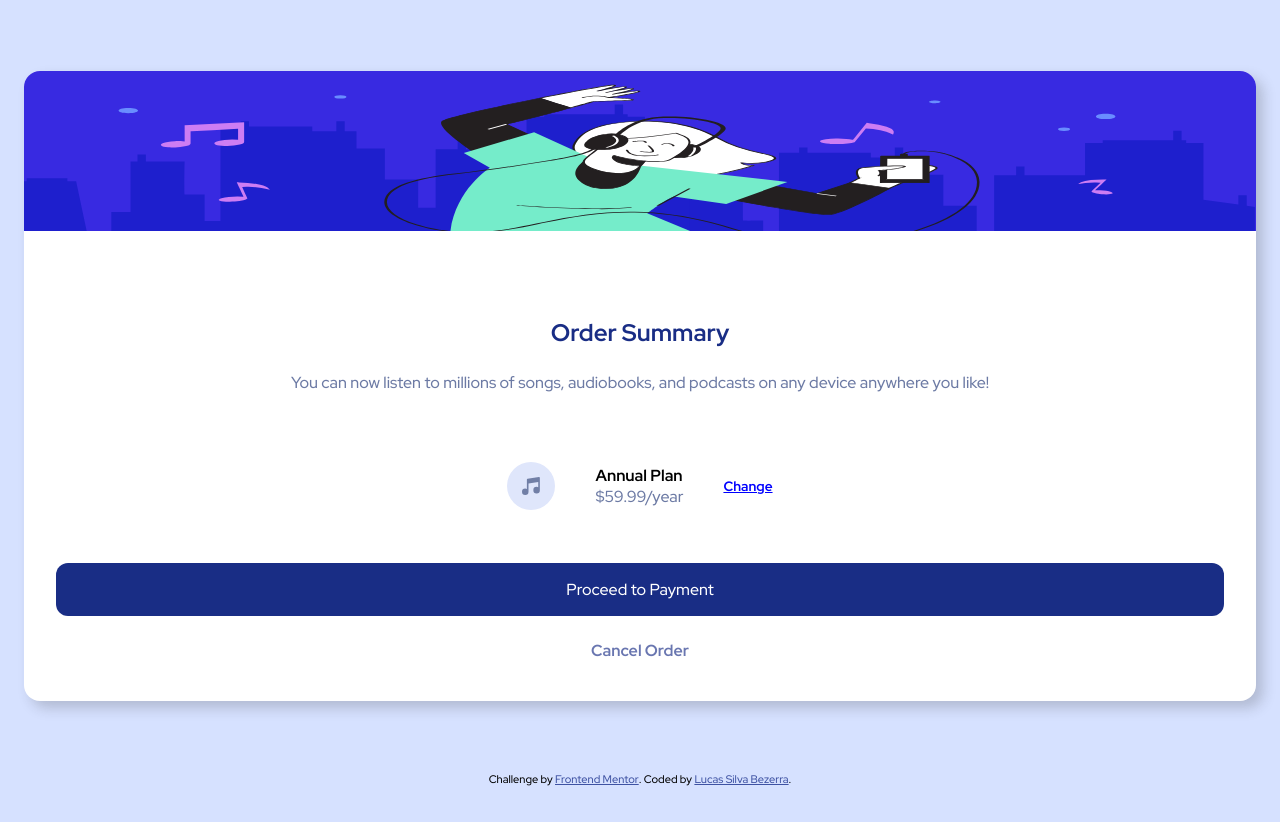
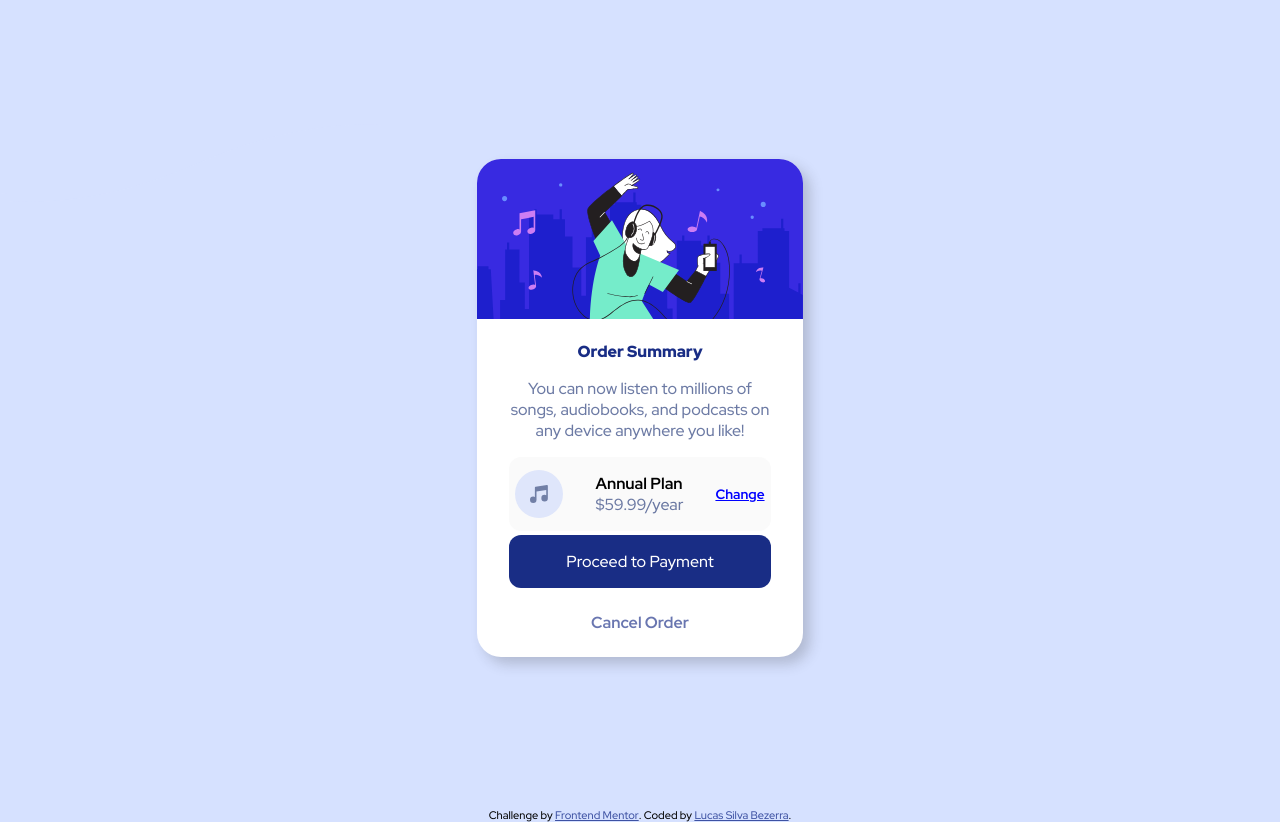
Before and after one commit to Luk6sssDev/Order-summary-component, a plain HTML site: page index.html in a window 1280 px wide. Drawn offline with Linux system fonts and the light colour scheme.

Commit message:
secondUptade

```diff
--- a/index.html
+++ b/index.html
@@ -14,21 +14,27 @@
   <title>Frontend Mentor | Order summary card</title>
 
   <!-- Feel free to remove these styles or customise in your own stylesheet 👍 -->
-  <link rel="stylesheet" href="style.css">
+  <link rel="stylesheet" href="styles/style.css">
 </head>
 
 <body>
 
-  <main id="container">
-    <section id="header">
-      <div>
+  <div id="container">
+
+    <div id="content">
+
+      <div id="card-order">
+
+
+        <div id="card-header">
+          <span>
             <img class="img-header" src="images/illustration-hero.svg" alt="">
+          </span>
         </div>
-    </section>
 
-    <section id="content">
-      <div class="text">
-        <h1 class="title">Order Summary</h1>
+        <div id="card-body">
+          <div class="card-text">
+            <h2 class="title">Order Summary</h2>
 
             <p class="subtitle"> You can now listen to millions of songs, audiobooks, and podcasts on any
               device anywhere you like!</p>
@@ -37,7 +43,7 @@
           <div class="box-anual-plan">
             <img src="images/icon-music.svg" alt="Icon music">
             <div class="annual-value">
-          <p>Annual Plan</p>
+              <h3>Annual Plan</h3>
               <p class="value">$59.99/year</p>
             </div>
             <a href="#" class="change">Change</a>
@@ -47,17 +53,19 @@
             <a href="#" class="button-payment">Proceed to Payment</a>
             <a href="#" class="button-cancel">Cancel Order</a>
           </div>
-    </section>
+        </div>
 
-  </main>
+      </div>
+
+    </div>
+
+  </div>
+  <div class="attribution">
+    Challenge by <a href="https://www.frontendmentor.io?ref=challenge" target="_blank">Frontend Mentor</a>.
+    Coded by <a href="https://github.com/Luk6sssDev" target="_blank">Lucas Silva Bezerra</a>.
+  </div>
 
 
-  <footer>
-    <div class="attribution">
-      Challenge by <a href="https://www.frontendmentor.io?ref=challenge" target="_blank">Frontend Mentor</a>.
-      Coded by <a href="#">Lucas Silva Bezerra</a>.
-  </footer>
-  </div>
 </body>
 
 </html>
--- a/style.css
+++ /dev/null
@@ -1,237 +0,0 @@
-
-
-
-/*The designs were created to the following widths:
-- Mobile: 375px
-- Desktop: 1440px
-
-*/
-
-
-
-
-
-/*====RESET=======*/
-
-* {
-    padding: 0;
-    margin: 0;
-    box-sizing: border-box;
-
-}
-
-img {
-    width: 100%;
-    height: auto;
-}
-
-
-
-
-/*====VARIABLES=======*/
-:root {
-
-
-   /* fonts */
-   font-family: 'Red Hat Display', sans-serif;
-
-}
-
-
-/*====BASE=======*/
-
-body {
-  font: 500 'Red Hat Display', sans-serif ;
-   background-color: #D6E1FF;
-
-}
-
-a {
-  color: hsl(228, 45%, 44%);
-  font-weight: 500;
-}
-
-a:hover {
-  color: hsl(228, 45%, 52%);
-
-}
-
-.attribution a {
-  color: hsl(228, 45%, 44%);
-}
-
-.attribution {
-  font-size: 11px;
-  text-align: center;
-}
-
- /*====LAYOUT=======*/
-
- #container {
-     box-shadow: 7px 7px 13px 0px rgba(50, 50, 50, 0.22);
-
-
-    margin: 4.43rem 1.5rem 4.43rem 1.5rem;
-
-     display: grid;
-
-     border-radius: 1rem;
-     background: white;
-     height: fit-content;
-
- }
-
- #content {
-   padding-right: 2rem;
-   padding-left: 2rem;
-   display: flexbox;
- }
-
- #header {
-   height: 10rem;
-   margin-bottom: 3.375rem ;
-   width: auto;
- }
-
- #header img.img-header{
-  height: 10rem;
-
-
-
- }
-
- .img-header {
-  border-radius: 1rem 1rem 0 0;
-}
-
-#content {
-  height: fit-content;
-  margin-bottom: 1rem;
-}
-
- /*====DIV TEXT=======*/
-
- .text {
-
-  padding: 2rem;
-  align-content: center;
-  text-align: center;
-  margin-bottom: 1rem;
-
-
-
- }
-
-
-h1.title {
-  color: hsl(229, 68%, 31%);
-  margin-bottom: 1.5rem;
- }
-
- p.subtitle {
-  color:hsla(226, 75%, 24%, 0.61);
- }
-
-/*====BOX ANNUAL PLAN=======*/
-.box-anual-plan {
-  display: grid;
-  grid-auto-flow: column;
-
-  gap: 1rem;
-
- margin-bottom: 2rem;
-align-items: center;
-
-justify-content: center;
-}
-
-.box-anual-plan a.change {
-
-  font-size: 0.85rem;
-  color: blue;
-
-  font-weight: 700;
-
-}
-
-.box-anual-plan a.change:hover {
-  color: rgba(20, 20, 248, 0.651);
-
-}
-
-.box-anual-plan img {
-  width: 3rem;
-  height: 3rem;
-}
-
-/*Annual value*/
-
-.annual-value {
-  padding: 1.5rem;
-  display: flexbox;
-    margin-left: rem;
-
-
-}
-
-.box-anual-plan p {
-  font-weight: 600;
-}
-
-.box-anual-plan p.value {
-font-weight: normal;
-color:hsla(226, 75%, 24%, 0.61);;
-}
-
-
-
-/*==== BUTTONS =======*/
-.buttons {
-  align-content: center;
-  text-align: center;
-  display: grid;
-  grid-auto-flow: row;
-
-}
-
-
-.buttons a {
-  align-items: center;
-  text-decoration: none;
-  text-align: center;
-  padding: 1rem;
-  border-radius: .75rem;
-}
-
-.buttons a.button-payment {
-background-color: hsl(229, 68%, 31%) ;
-color: white;
-margin-bottom: 0.5rem;
-
-}
-
-.buttons a.button-payment:hover {
-  background-color: hsla(253, 68%, 41%, 0.705) ;
-  box-shadow: inset 0 0 0.2em hsla(271, 77%, 51%, 0.521), 0 0 0.2em hsla(271, 77%, 51%, 0.486);
-
-
-
-}
-
-.buttons a.button-cancel{
-  color: hsla(229, 68%, 31%, 0.651) ;
-  background-color: rgb(255, 255, 255);
-  font-weight: 700;
-  margin-bottom: .5rem;
-}
-
-.buttons a.button-cancel:hover {
-  color: hsla(229, 84%, 5%, 0.877);
-
-}
-
-/*==== FOOTER =======*/
-
-footer{
-  margin-bottom: 1rem;
-}
--- /dev/null
+++ b/styles/style.css
@@ -0,0 +1,258 @@
+/*====RESET=======*/
+
+* {
+    border: 0;
+    outline: 0;
+    padding: 0;
+    vertical-align: baseline;
+    box-sizing: border-box;
+    font-weight: inherit;
+    font-family: inherit;
+    font-style: inherit;
+    font-size: 100%;
+}
+
+img {
+    width: 100%;
+
+}
+
+/*====VARIABLES=======*/
+
+:root {
+
+    /* fonts */
+    font-family: 'Red Hat Display', sans-serif;
+
+ }
+
+
+/*====BASE=======*/
+
+body, html {
+    font: 500 'Red Hat Display', sans-serif ;
+    background: url('../images/pattern-background-mobile.svg') no-repeat hsl(224, 100%, 92%);
+    height: 100vh;
+    font-size: 16px;
+
+
+  }
+
+  a {
+    color: hsl(228, 45%, 44%);
+    font-weight: 500;
+  }
+
+  a:hover {
+    color: hsl(228, 45%, 52%);
+
+  }
+
+
+/*====LAYOUT=======*/
+
+#container {
+
+    height: 100%;
+    width: 100%;
+    position: relative;
+    display: flex;
+    z-index: 0;
+
+
+}
+
+
+#content {
+    position: relative;
+    display: flex;
+    justify-content: center;
+    align-items: center;
+    height: 100%;
+    width: 100%;
+
+    z-index: 1;
+}
+
+#card-order {
+    position: relative;
+    display: grid;
+    flex-direction: column;
+
+    height: fit-content;
+    width: 20.43rem;
+    background-color: white;
+
+
+    border-radius: 1.5rem;
+    background: white;
+    box-shadow: 7px 7px 13px 0px rgba(50, 50, 50, 0.22);
+
+
+}
+
+
+
+#card-header {
+    height: 10rem;
+    border-radius: 1.5rem 1.5rem 0 0;
+    margin-bottom: 0.5rem;
+
+
+
+}
+
+#card-header span img.img-header{
+    height: 100%;
+    border-radius: 1.5rem 1.5rem 0 0;
+
+   }
+
+   #card-body {
+
+    padding-right: 2rem;
+    padding-left: 2rem;
+
+
+
+}
+
+
+
+
+ /*====DIV TEXT=======*/
+
+ .card-text {
+
+    align-content: center;
+    text-align: center;
+
+
+   }
+
+
+  h2.title {
+    color: hsl(229, 68%, 31%);
+    font-weight: 900;
+
+   }
+
+   p.subtitle {
+    color:hsla(226, 75%, 24%, 0.61);
+   }
+
+  /*====BOX ANNUAL PLAN=======*/
+  .box-anual-plan {
+    display: grid;
+    grid-auto-flow: column;
+    background-color:hsla(0, 0%, 89%, 0.178);
+    border-radius: 0.75rem;
+    padding: -0.5rem;
+
+    gap: 2rem;
+  align-items: center;
+  justify-content: center;
+  margin-bottom: 0.25rem;
+  }
+
+  .box-anual-plan a.change {
+
+    font-size: 0.85rem;
+    color: blue;
+
+    font-weight: 700;
+
+  }
+
+  .box-anual-plan a.change:hover {
+    color: rgba(20, 20, 248, 0.651);
+
+  }
+
+  .box-anual-plan img {
+    width: 3rem;
+    height: 3rem;
+  }
+
+  /*Annual value*/
+
+  .annual-value {
+
+ display: grid;
+ grid-auto-flow: row;
+
+
+  }
+
+  .box-anual-plan h3 {
+    font-weight: 600;
+
+    margin-bottom: -1rem;
+  }
+
+  .box-anual-plan p.value {
+  font-weight: normal;
+  color:hsla(226, 75%, 24%, 0.61);
+
+  }
+
+
+
+  /*==== BUTTONS =======*/
+  .buttons {
+    align-content: center;
+    text-align: center;
+    display: grid;
+    grid-auto-flow: row;
+
+  }
+
+
+  .buttons a {
+    align-items: center;
+    text-decoration: none;
+    text-align: center;
+    margin-bottom: 0.5rem;
+    padding: 1rem;
+    border-radius: .75rem;
+  }
+
+  .buttons a.button-payment {
+  background-color: hsl(229, 68%, 31%) ;
+  color: white;
+
+
+  }
+
+  .buttons a.button-payment:hover {
+    background-color: hsla(253, 68%, 41%, 0.705) ;
+    box-shadow: inset 0 0 0.2em hsla(271, 77%, 51%, 0.521), 0 0 0.2em hsla(271, 77%, 51%, 0.486);
+
+
+
+  }
+
+  .buttons a.button-cancel{
+    color: hsla(229, 68%, 31%, 0.651) ;
+    background-color: rgb(255, 255, 255);
+    font-weight: 700;
+  }
+
+  .buttons a.button-cancel:hover {
+    color: hsla(229, 84%, 5%, 0.877);
+
+  }
+
+  /*==== FOOTER =======*/
+
+
+
+  .attribution a {
+    color: hsl(228, 45%, 44%);
+  }
+
+  .attribution {
+    font-size: 11px;
+    text-align: center;
+    margin-bottom: 1rem;
+  }
```
Also changed, not shown: 1 other file. Lines whose indentation alone changed are shown as unchanged.
